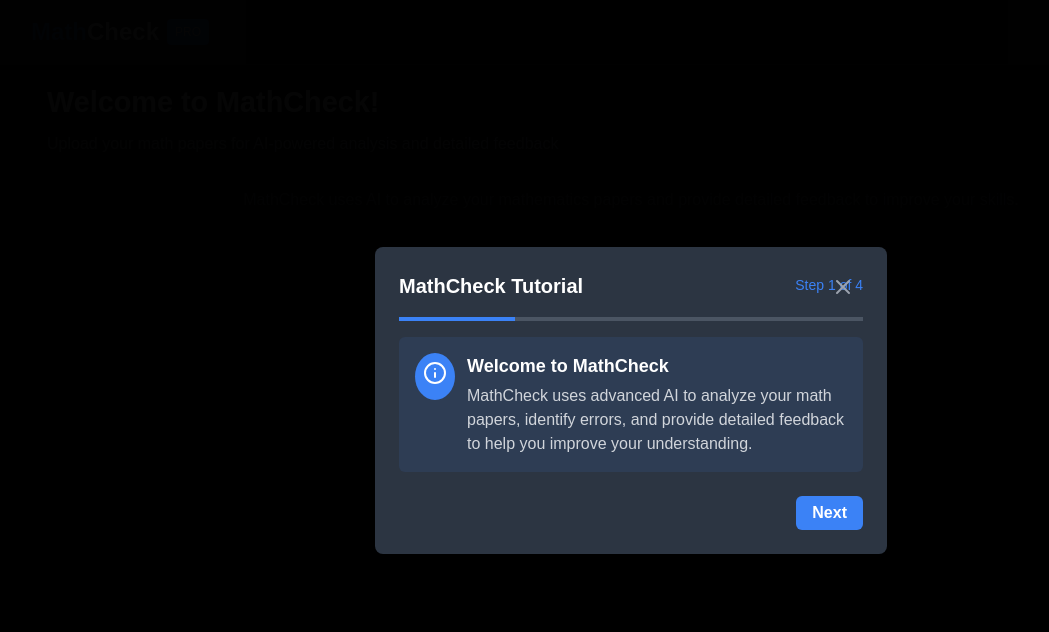
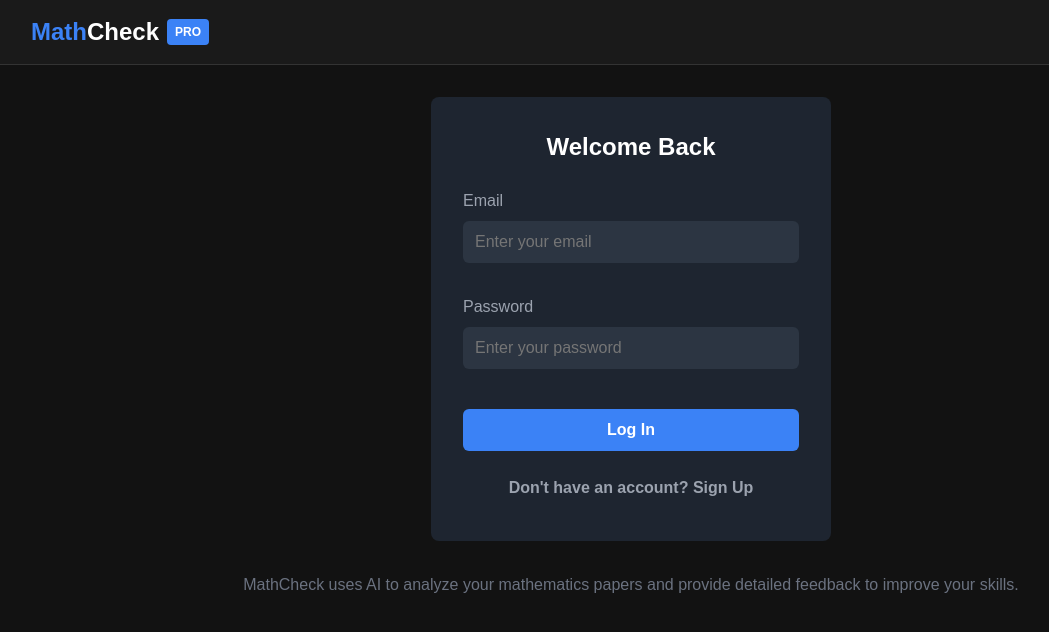
Before and after one commit to tomaszrymaszewski/PaperCheck, a Next.js app: page / in a window 1280 px wide. Shown: the top 632 px of the page, without its empty margins (9-1058 px from the left). Built offline with nearby package versions, Linux system fonts and the light colour scheme.

Commit message:
Update page.js

```diff
--- a/app/page.js
+++ b/app/page.js
@@ -3,552 +3,243 @@
 import { useState, useEffect } from 'react';
 import { useRouter } from 'next/navigation';
 
-// Basic inline styles
-const styles = {
-  container: {
-    minHeight: '100vh',
-    background: '#121212',
-    color: 'white',
-    fontFamily: 'sans-serif'
-  },
-  header: {
-    background: '#1c1c1c',
-    borderBottom: '1px solid #333',
-    padding: '0 1rem'
-  },
-  headerContent: {
-    maxWidth: '1200px',
-    margin: '0 auto',
-    display: 'flex',
-    justifyContent: 'space-between',
-    alignItems: 'center',
-    height: '4rem'
-  },
-  logo: {
-    display: 'flex',
-    alignItems: 'center'
-  },
-  logoText: {
-    fontSize: '1.5rem',
-    fontWeight: 'bold'
-  },
-  logoMath: {
-    color: '#3b82f6'
-  },
-  logoCheck: {
-    color: 'white'
-  },
-  logoBadge: {
-    marginLeft: '0.5rem',
-    padding: '0.25rem 0.5rem',
-    background: '#3b82f6',
-    color: 'white',
-    borderRadius: '0.25rem',
-    fontSize: '0.75rem'
-  },
-  main: {
-    maxWidth: '1200px',
-    margin: '0 auto',
-    padding: '1rem'
-  },
-  title: {
-    fontSize: '1.8rem',
-    fontWeight: 'bold',
-    marginBottom: '0.5rem'
-  },
-  subtitle: {
-    color: '#9ca3af',
-    marginBottom: '2rem'
-  },
-  modal: {
-    position: 'fixed',
-    top: 0,
-    left: 0,
-    right: 0,
-    bottom: 0,
-    background: 'rgba(0, 0, 0, 0.8)',
-    display: 'flex',
-    alignItems: 'center',
-    justifyContent: 'center',
-    zIndex: 50
-  },
-  modalContent: {
-    background: '#2c3542',
-    padding: '1.5rem',
-    borderRadius: '0.5rem',
-    maxWidth: '28rem',
-    width: '100%',
-    margin: '0 1rem'
-  },
-  modalTitle: {
-    fontSize: '1.25rem',
-    fontWeight: 'bold',
-    marginBottom: '1rem'
-  },
-  modalText: {
-    color: '#d1d5db',
-    marginBottom: '1rem'
-  },
-  input: {
-    width: '100%',
-    padding: '0.75rem',
-    background: '#1e2530',
-    color: 'white',
-    border: 'none',
-    borderRadius: '0.375rem',
-    marginBottom: '1rem',
-    boxSizing: 'border-box'
-  },
-  button: {
-    width: '100%',
-    padding: '0.75rem',
-    background: '#3b82f6',
-    color: 'white',
-    border: 'none',
-    borderRadius: '0.375rem',
-    fontWeight: '600',
-    cursor: 'pointer'
-  },
-  disabledButton: {
-    opacity: 0.7,
-    cursor: 'not-allowed'
-  },
-  tutorialModal: {
-    position: 'fixed',
-    top: 0,
-    left: 0,
-    right: 0,
-    bottom: 0,
-    background: 'rgba(0, 0, 0, 0.9)',
-    display: 'flex',
-    alignItems: 'center',
-    justifyContent: 'center',
-    zIndex: 50
-  },
-  tutorialContent: {
-    position: 'relative',
-    background: '#2c3542',
-    borderRadius: '0.5rem',
-    maxWidth: '32rem',
-    width: '100%',
-    padding: '1.5rem'
-  },
-  closeButton: {
-    position: 'absolute',
-    top: '1rem',
-    right: '1rem',
-    color: '#9ca3af',
-    cursor: 'pointer',
-    background: 'none',
-    border: 'none'
-  },
-  tutorialHeader: {
-    display: 'flex',
-    justifyContent: 'space-between',
-    alignItems: 'center',
-    marginBottom: '1rem'
-  },
-  tutorialTitle: {
-    fontSize: '1.25rem',
-    fontWeight: 'bold'
-  },
-  tutorialStep: {
-    color: '#3b82f6',
-    fontSize: '0.875rem'
-  },
-  progressBar: {
-    height: '0.25rem',
-    width: '100%',
-    background: '#4b5563',
-    marginTop: '0.5rem',
-    marginBottom: '1rem'
-  },
-  progressIndicator: {
-    height: '100%',
-    background: '#3b82f6',
-    transition: 'width 0.3s'
-  },
-  infoBox: {
-    background: 'rgba(59, 130, 246, 0.1)',
-    borderRadius: '0.375rem',
-    padding: '1rem',
-    marginBottom: '1rem',
-    display: 'flex',
-    alignItems: 'flex-start'
-  },
-  iconCircle: {
-    background: '#3b82f6',
-    borderRadius: '50%',
-    padding: '0.5rem',
-    marginRight: '0.75rem',
-    flexShrink: 0
-  },
-  infoContent: {
-    flex: 1
-  },
-  infoTitle: {
-    fontWeight: '600',
-    fontSize: '1.125rem',
-    marginBottom: '0.25rem'
-  },
-  infoText: {
-    color: '#d1d5db'
-  },
-  tutorialFooter: {
-    display: 'flex',
-    justifyContent: 'space-between',
-    marginTop: '1.5rem'
-  },
-  backButton: {
-    background: '#3c4552',
-    color: 'white',
-    padding: '0.5rem 1rem',
-    borderRadius: '0.375rem',
-    border: 'none',
-    cursor: 'pointer'
-  },
-  nextButton: {
-    background: '#3b82f6',
-    color: 'white',
-    padding: '0.5rem 1rem',
-    borderRadius: '0.375rem',
-    border: 'none',
-    cursor: 'pointer'
-  },
-  startButton: {
-    background: '#10b981',
-    color: 'white',
-    padding: '0.5rem 1rem',
-    borderRadius: '0.375rem',
-    border: 'none',
-    cursor: 'pointer'
-  },
-  userIcon: {
-    width: '2rem',
-    height: '2rem',
-    background: '#2c3542',
-    borderRadius: '50%',
-    display: 'flex',
-    alignItems: 'center',
-    justifyContent: 'center'
-  },
-  userInitial: {
-    width: '2rem',
-    height: '2rem',
-    background: '#3b82f6',
-    borderRadius: '50%',
-    display: 'flex',
-    alignItems: 'center',
-    justifyContent: 'center',
-    fontSize: '1rem',
-    fontWeight: 'bold'
-  },
-  successBox: {
-    background: 'rgba(16, 185, 129, 0.1)',
-    borderRadius: '0.375rem',
-    padding: '1rem',
-    marginBottom: '1rem'
-  },
-  successText: {
-    color: '#10b981',
-    fontWeight: '500'
-  }
-};
-
-// Simple SVG icons
-const Icons = {
-  Info: () => (
-    <svg width="24" height="24" viewBox="0 0 24 24" fill="none" stroke="currentColor" strokeWidth="2" strokeLinecap="round" strokeLinejoin="round">
-      <circle cx="12" cy="12" r="10" />
-      <line x1="12" y1="16" x2="12" y2="12" />
-      <line x1="12" y1="8" x2="12.01" y2="8" />
-    </svg>
-  ),
-  X: () => (
-    <svg width="24" height="24" viewBox="0 0 24 24" fill="none" stroke="currentColor" strokeWidth="2" strokeLinecap="round" strokeLinejoin="round">
-      <line x1="18" y1="6" x2="6" y2="18" />
-      <line x1="6" y1="6" x2="18" y2="18" />
-    </svg>
-  ),
-  User: () => (
-    <svg width="24" height="24" viewBox="0 0 24 24" fill="none" stroke="currentColor" strokeWidth="2" strokeLinecap="round" strokeLinejoin="round">
-      <path d="M20 21v-2a4 4 0 0 0-4-4H8a4 4 0 0 0-4 4v2" />
-      <circle cx="12" cy="7" r="4" />
-    </svg>
-  )
-};
-
 export default function Home() {
-  // State for user interaction
-  const [userName, setUserName] = useState('');
-  const [isNameModalOpen, setIsNameModalOpen] = useState(false);
-  const [showTutorial, setShowTutorial] = useState(false);
-  const [tutorialStep, setTutorialStep] = useState(0);
+  const [email, setEmail] = useState('');
+  const [password, setPassword] = useState('');
+  const [name, setName] = useState('');
   const [isLoading, setIsLoading] = useState(false);
+  const [showRegister, setShowRegister] = useState(false);
   const router = useRouter();
 
-  // Check for saved name on component mount
+  // Check if user is already logged in
   useEffect(() => {
-    const savedName = localStorage.getItem('mathCheckUserName');
-    if (savedName) {
-      setUserName(savedName);
-    } else {
-      setTimeout(() => setIsNameModalOpen(true), 1000);
-    }
-
-    // Show tutorial for first-time users
-    const tutorialSeen = localStorage.getItem('mathCheckTutorialSeen');
-    if (!tutorialSeen) {
-      setTimeout(() => setShowTutorial(true), 1500);
-    }
-  }, []);
-
-  // Save name to localStorage
-  const saveName = () => {
-    if (userName.trim()) {
-      localStorage.setItem('mathCheckUserName', userName);
-      localStorage.setItem('mathCheckAuth', 'true');
-      setIsNameModalOpen(false);
-
-      // Navigate to dashboard after setting name
+    const isAuthenticated = localStorage.getItem('mathCheckAuth');
+    if (isAuthenticated) {
       router.push('/dashboard');
     }
-  };
+  }, [router]);
 
-  // Complete tutorial
-  const completeTutorial = () => {
-    localStorage.setItem('mathCheckTutorialSeen', 'true');
-    setShowTutorial(false);
-  };
-
-  // Mock login function
-  const handleLogin = (e) => {
+  const handleSubmit = (e) => {
     e.preventDefault();
     setIsLoading(true);
 
-    // Simulate API call
+    // Simple validation
+    if (!email || !password || (showRegister && !name)) {
+      alert("Please fill in all fields");
+      setIsLoading(false);
+      return;
+    }
+
+    // Simulate login/register
     setTimeout(() => {
+      if (showRegister) {
+        localStorage.setItem('mathCheckUserName', name);
+      }
       localStorage.setItem('mathCheckAuth', 'true');
+      localStorage.setItem('mathCheckUserEmail', email);
+
+      setIsLoading(false);
       router.push('/dashboard');
-    }, 1500);
+    }, 1000);
   };
 
   return (
-    <div style={styles.container}>
-      {/* Name modal */}
-      {isNameModalOpen && (
-        <div style={styles.modal}>
-          <div style={styles.modalContent}>
-            <h2 style={styles.modalTitle}>Welcome to MathCheck!</h2>
-            <p style={styles.modalText}>Please enter your name so we can personalize your experience.</p>
-            <input
-              type="text"
-              value={userName}
-              onChange={(e) => setUserName(e.target.value)}
-              placeholder="Enter your name"
-              style={styles.input}
-            />
-            <button
-              onClick={saveName}
-              style={userName.trim() ? styles.button : {...styles.button, ...styles.disabledButton}}
-              disabled={!userName.trim()}
-            >
-              Get Started
-            </button>
-          </div>
-        </div>
-      )}
-
-      {/* Tutorial overlay */}
-      {showTutorial && (
-        <div style={styles.tutorialModal}>
-          <div style={styles.tutorialContent}>
-            <button
-              onClick={() => setShowTutorial(false)}
-              style={styles.closeButton}
-            >
-              <Icons.X />
-            </button>
-
-            <div style={styles.tutorialHeader}>
-              <h3 style={styles.tutorialTitle}>MathCheck Tutorial</h3>
-              <span style={styles.tutorialStep}>Step {tutorialStep + 1} of 4</span>
-            </div>
-            <div style={styles.progressBar}>
-              <div
-                style={{
-                  ...styles.progressIndicator,
-                  width: `${(tutorialStep + 1) * 25}%`
-                }}
-              ></div>
-            </div>
-
-            {tutorialStep === 0 && (
-              <div>
-                <div style={styles.infoBox}>
-                  <div style={styles.iconCircle}>
-                    <Icons.Info />
-                  </div>
-                  <div style={styles.infoContent}>
-                    <h4 style={styles.infoTitle}>Welcome to MathCheck</h4>
-                    <p style={styles.infoText}>MathCheck uses advanced AI to analyze your math papers, identify errors, and provide detailed feedback to help you improve your understanding.</p>
-                  </div>
-                </div>
-              </div>
-            )}
-
-            {tutorialStep === 1 && (
-              <div>
-                <div style={styles.infoBox}>
-                  <div style={styles.iconCircle}>
-                    <Icons.Info />
-                  </div>
-                  <div style={styles.infoContent}>
-                    <h4 style={styles.infoTitle}>Upload Your Paper</h4>
-                    <p style={styles.infoText}>Select your math module, exam type, and upload your paper in PDF format. Ensure your handwriting is clear or that your typed document uses standard mathematical notation.</p>
-                  </div>
-                </div>
-              </div>
-            )}
-
-            {tutorialStep === 2 && (
-              <div>
-                <div style={styles.infoBox}>
-                  <div style={styles.iconCircle}>
-                    <Icons.Info />
-                  </div>
-                  <div style={styles.infoContent}>
-                    <h4 style={styles.infoTitle}>Receive Detailed Analysis</h4>
-                    <p style={styles.infoText}>Our AI engine will analyze your paper and provide insights into your strengths, areas for improvement, and specific feedback on mathematical concepts.</p>
-                  </div>
-                </div>
-              </div>
-            )}
-
-            {tutorialStep === 3 && (
-              <div>
-                <div style={styles.infoBox}>
-                  <div style={styles.iconCircle}>
-                    <Icons.Info />
-                  </div>
-                  <div style={styles.infoContent}>
-                    <h4 style={styles.infoTitle}>Track Your Progress</h4>
-                    <p style={styles.infoText}>View your submission history, track your improvement over time, and access previous analyses to see how your mathematical skills are developing.</p>
-                  </div>
-                </div>
-
-                <div style={styles.successBox}>
-                  <p style={styles.successText}>You're all set! Start by uploading your first math paper for analysis.</p>
-                </div>
-              </div>
-            )}
-
-            <div style={styles.tutorialFooter}>
-              {tutorialStep > 0 ? (
-                <button
-                  onClick={() => setTutorialStep(prev => prev - 1)}
-                  style={styles.backButton}
-                >
-                  Back
-                </button>
-              ) : (
-                <div></div>
-              )}
-
-              {tutorialStep < 3 ? (
-                <button
-                  onClick={() => setTutorialStep(prev => prev + 1)}
-                  style={styles.nextButton}
-                >
-                  Next
-                </button>
-              ) : (
-                <button
-                  onClick={completeTutorial}
-                  style={styles.startButton}
-                >
-                  Get Started
-                </button>
-              )}
-            </div>
-          </div>
-        </div>
-      )}
-
+    <div style={{
+      minHeight: '100vh',
+      backgroundColor: '#121212',
+      color: 'white',
+      fontFamily: 'sans-serif'
+    }}>
       {/* Header */}
-      <header style={styles.header}>
-        <div style={styles.headerContent}>
-          <div style={styles.logo}>
-            <div style={{...styles.logoText, ...styles.logoMath}}>Math</div>
-            <div style={{...styles.logoText, ...styles.logoCheck}}>Check</div>
-            <div style={styles.logoBadge}>PRO</div>
-          </div>
-          <div style={styles.userIcon}>
-            {userName ? (
-              <div style={styles.userInitial}>
-                {userName.charAt(0).toUpperCase()}
-              </div>
-            ) : (
-              <Icons.User />
-            )}
+      <header style={{
+        backgroundColor: '#1a1a1a',
+        borderBottom: '1px solid #333',
+        padding: '0 1rem'
+      }}>
+        <div style={{
+          maxWidth: '1200px',
+          margin: '0 auto',
+          display: 'flex',
+          justifyContent: 'space-between',
+          alignItems: 'center',
+          height: '4rem'
+        }}>
+          <div style={{
+            display: 'flex',
+            alignItems: 'center'
+          }}>
+            <span style={{
+              color: '#3b82f6',
+              fontSize: '1.5rem',
+              fontWeight: 'bold'
+            }}>Math</span>
+            <span style={{
+              color: 'white',
+              fontSize: '1.5rem',
+              fontWeight: 'bold'
+            }}>Check</span>
+            <span style={{
+              marginLeft: '0.5rem',
+              backgroundColor: '#3b82f6',
+              color: 'white',
+              padding: '0.25rem 0.5rem',
+              borderRadius: '0.25rem',
+              fontSize: '0.75rem',
+              fontWeight: 'bold'
+            }}>PRO</span>
           </div>
         </div>
       </header>
 
-      {/* Main Content */}
-      <main style={styles.main}>
-        <h1 style={styles.title}>
-          {userName ? `Welcome back, ${userName}!` : 'Welcome to MathCheck!'}
-        </h1>
-        <p style={styles.subtitle}>
-          Upload your math papers for AI-powered analysis and detailed feedback
-        </p>
+      {/* Main content */}
+      <main style={{
+        maxWidth: '1200px',
+        margin: '0 auto',
+        padding: '2rem 1rem'
+      }}>
+        {/* Login/Register form */}
+        <div style={{
+          maxWidth: '400px',
+          margin: '0 auto',
+          backgroundColor: '#1e2530',
+          padding: '2rem',
+          borderRadius: '0.5rem'
+        }}>
+          <h1 style={{
+            fontSize: '1.5rem',
+            fontWeight: 'bold',
+            marginBottom: '1.5rem',
+            textAlign: 'center'
+          }}>
+            {showRegister ? 'Create Account' : 'Welcome Back'}
+          </h1>
 
-        {/* Login Form - shown when not in modal and no user */}
-        {!isNameModalOpen && !userName && (
-          <div style={{ maxWidth: '400px', margin: '0 auto' }}>
-            <form onSubmit={handleLogin}>
+          <form onSubmit={handleSubmit}>
+            {showRegister && (
               <div style={{ marginBottom: '1rem' }}>
-                <label style={{ display: 'block', marginBottom: '0.5rem' }}>Email</label>
+                <label style={{
+                  display: 'block',
+                  marginBottom: '0.5rem',
+                  color: '#9ca3af'
+                }}>
+                  Full Name
+                </label>
                 <input
-                  type="email"
-                  placeholder="Enter your email"
-                  style={styles.input}
-                  required
+                  type="text"
+                  value={name}
+                  onChange={(e) => setName(e.target.value)}
+                  placeholder="Enter your name"
+                  style={{
+                    width: '100%',
+                    padding: '0.75rem',
+                    backgroundColor: '#2c3542',
+                    color: 'white',
+                    border: 'none',
+                    borderRadius: '0.375rem',
+                    outline: 'none'
+                  }}
                 />
               </div>
-              <div style={{ marginBottom: '1.5rem' }}>
-                <label style={{ display: 'block', marginBottom: '0.5rem' }}>Password</label>
-                <input
-                  type="password"
-                  placeholder="Enter your password"
-                  style={styles.input}
-                  required
-                />
-              </div>
-              <button
-                type="submit"
-                style={styles.button}
-                disabled={isLoading}
-              >
-                {isLoading ? 'Logging in...' : 'Log In'}
-              </button>
-              <div style={{ marginTop: '1rem', textAlign: 'center' }}>
-                <button
-                  type="button"
-                  onClick={() => setIsNameModalOpen(true)}
-                  style={{ background: 'transparent', border: 'none', color: '#9ca3af', cursor: 'pointer' }}
-                >
-                  Don't have an account? Sign Up
-                </button>
-              </div>
-            </form>
+            )}
+
+            <div style={{ marginBottom: '1rem' }}>
+              <label style={{
+                display: 'block',
+                marginBottom: '0.5rem',
+                color: '#9ca3af'
+              }}>
+                Email
+              </label>
+              <input
+                type="email"
+                value={email}
+                onChange={(e) => setEmail(e.target.value)}
+                placeholder="Enter your email"
+                style={{
+                  width: '100%',
+                  padding: '0.75rem',
+                  backgroundColor: '#2c3542',
+                  color: 'white',
+                  border: 'none',
+                  borderRadius: '0.375rem',
+                  outline: 'none'
+                }}
+              />
+            </div>
+
+            <div style={{ marginBottom: '1.5rem' }}>
+              <label style={{
+                display: 'block',
+                marginBottom: '0.5rem',
+                color: '#9ca3af'
+              }}>
+                Password
+              </label>
+              <input
+                type="password"
+                value={password}
+                onChange={(e) => setPassword(e.target.value)}
+                placeholder={showRegister ? "Create a password" : "Enter your password"}
+                style={{
+                  width: '100%',
+                  padding: '0.75rem',
+                  backgroundColor: '#2c3542',
+                  color: 'white',
+                  border: 'none',
+                  borderRadius: '0.375rem',
+                  outline: 'none'
+                }}
+              />
+            </div>
+
+            <button
+              type="submit"
+              disabled={isLoading}
+              style={{
+                width: '100%',
+                padding: '0.75rem',
+                backgroundColor: '#3b82f6',
+                color: 'white',
+                border: 'none',
+                borderRadius: '0.375rem',
+                fontWeight: 'bold',
+                cursor: isLoading ? 'not-allowed' : 'pointer',
+                opacity: isLoading ? 0.7 : 1
+              }}
+            >
+              {isLoading ? (
+                'Loading...'
+              ) : (
+                showRegister ? 'Sign Up' : 'Log In'
+              )}
+            </button>
+          </form>
+
+          <div style={{
+            marginTop: '1rem',
+            textAlign: 'center'
+          }}>
+            <button
+              onClick={() => setShowRegister(!showRegister)}
+              style={{
+                background: 'none',
+                border: 'none',
+                color: '#9ca3af',
+                cursor: 'pointer'
+              }}
+            >
+              {showRegister ? 'Already have an account? Log In' : "Don't have an account? Sign Up"}
+            </button>
           </div>
-        )}
+        </div>
 
-        <div style={{ marginTop: '2rem', textAlign: 'center', color: '#6b7280' }}>
-          <p>MathCheck uses AI to analyze your mathematics papers and provide detailed feedback to improve your skills.</p>
-        </div>
+        <p style={{
+          textAlign: 'center',
+          color: '#6b7280',
+          marginTop: '2rem'
+        }}>
+          MathCheck uses AI to analyze your mathematics papers and provide detailed feedback to improve your skills.
+        </p>
       </main>
     </div>
   );
```
